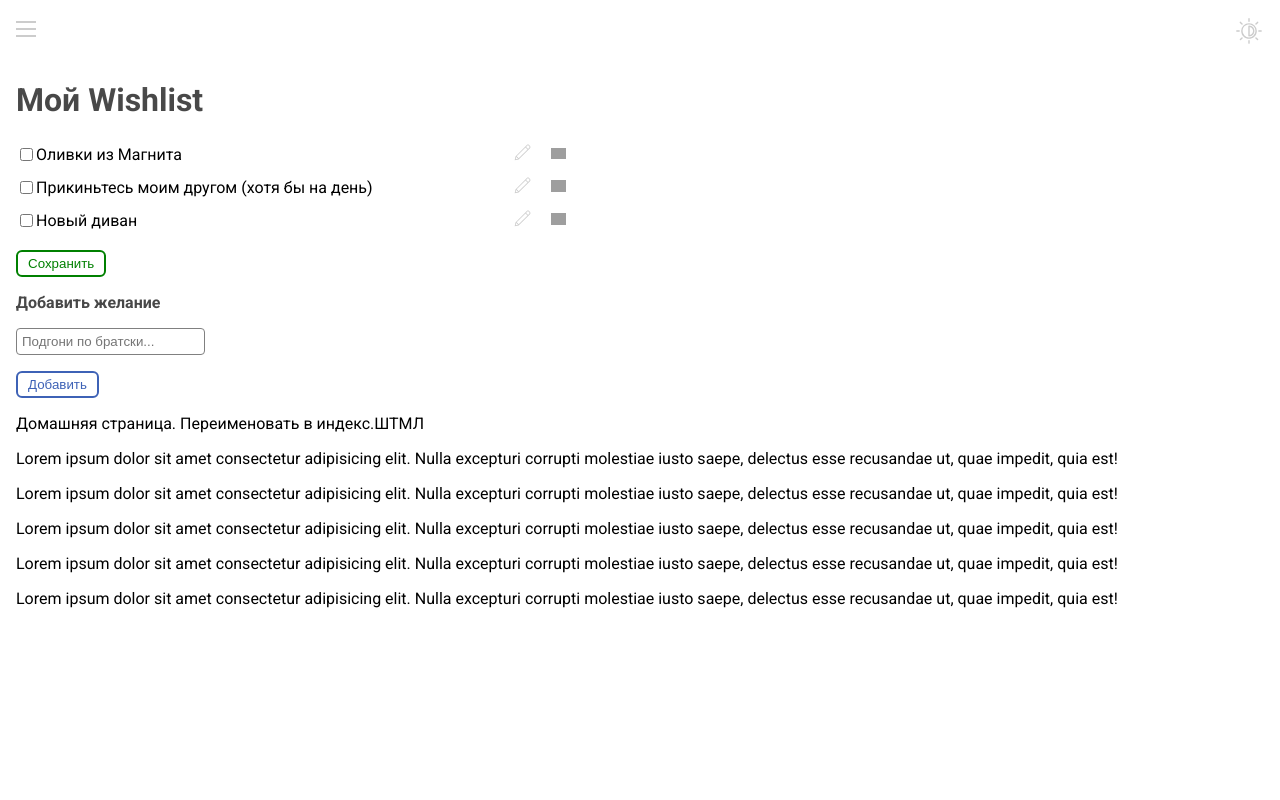
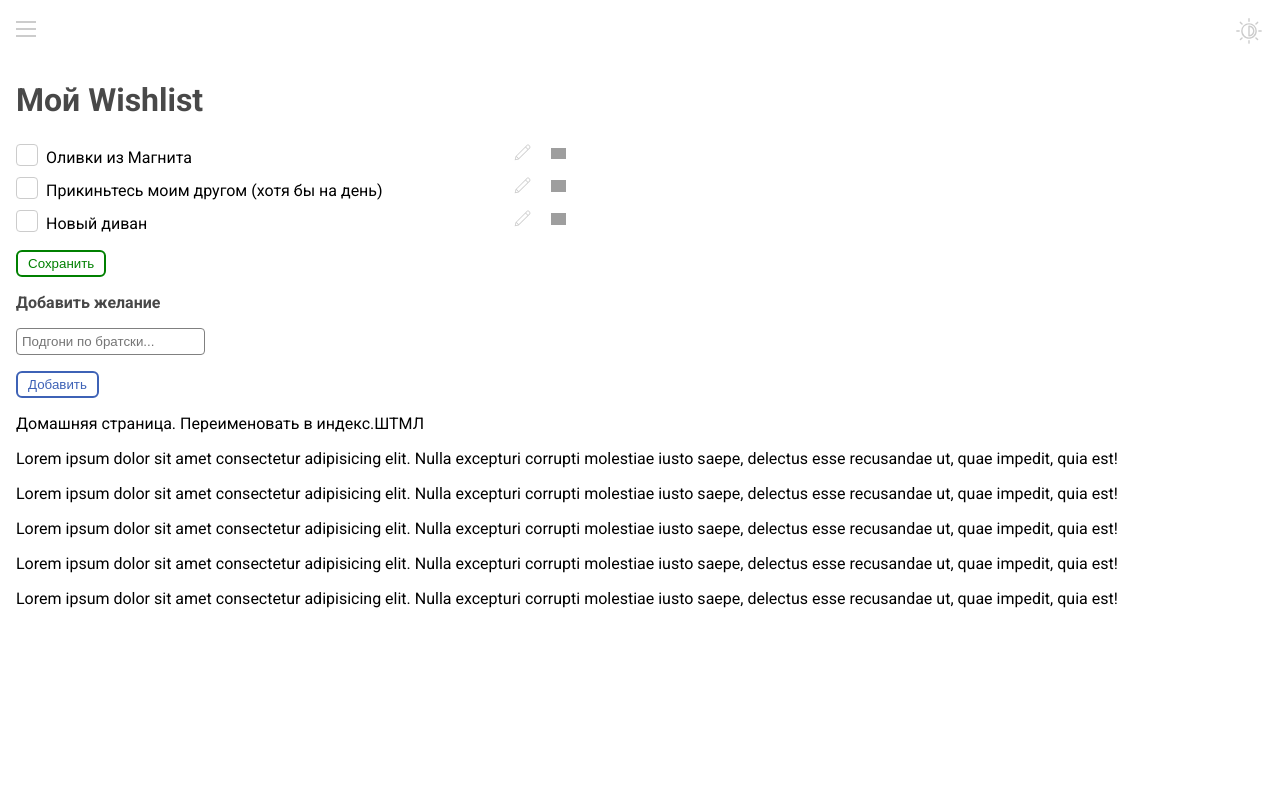
Before and after one commit to zhurbonjour/WishlistWebApplication, a Django app: page /home/ in a window 1280 px wide. Run offline with Django 3.2, Linux system fonts and the light colour scheme; grey boxes are pictures that could not be loaded.

Commit message:
Custom checkbox

```diff
--- a/static/styles/style.css
+++ b/static/styles/style.css
@@ -129,6 +129,34 @@ body {
     flex: 1;
 }
 
+/* custom checkbox */
+.wishlist li input {
+    opacity: 0;
+    position: absolute;
+    height: 0;
+    width: 0;
+}
+
+.wishlist li label:before {
+    content: '';
+    display: inline-block;
+    width: 20px;
+    height: 20px;
+    border-radius: 4px;
+    margin-right: 8px;
+
+    position: relative;
+    top: 3px;
+    border: 1px solid #ccc;
+}
+
+.wishlist li input:checked + label:before {
+    background-image: url('../images/checked.svg');
+    -webkit-background-size: contain;
+    background-size: contain;
+}
+/* end custom checkbox */
+
 .wishlist input:checked + label {
     text-decoration: line-through ;
 }
```
Also changed, not shown: static/images/checked.svg (added).
